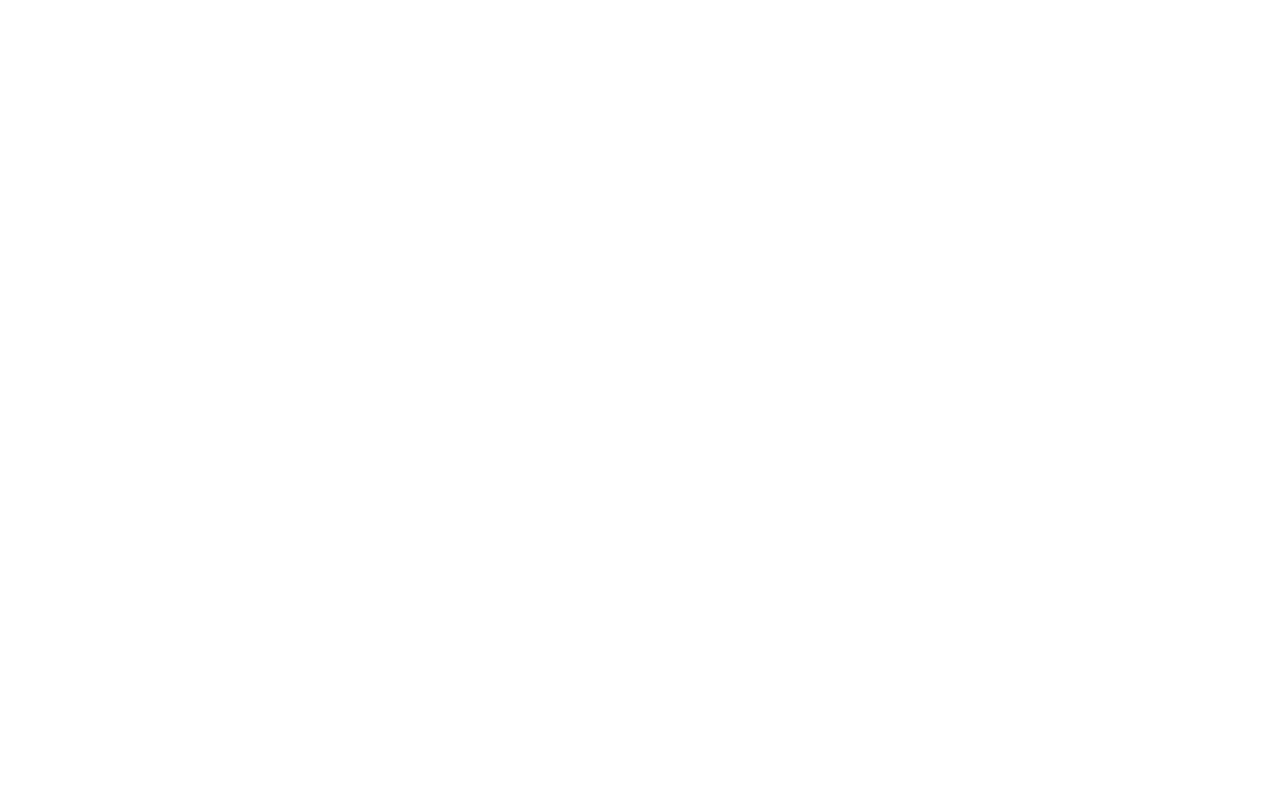
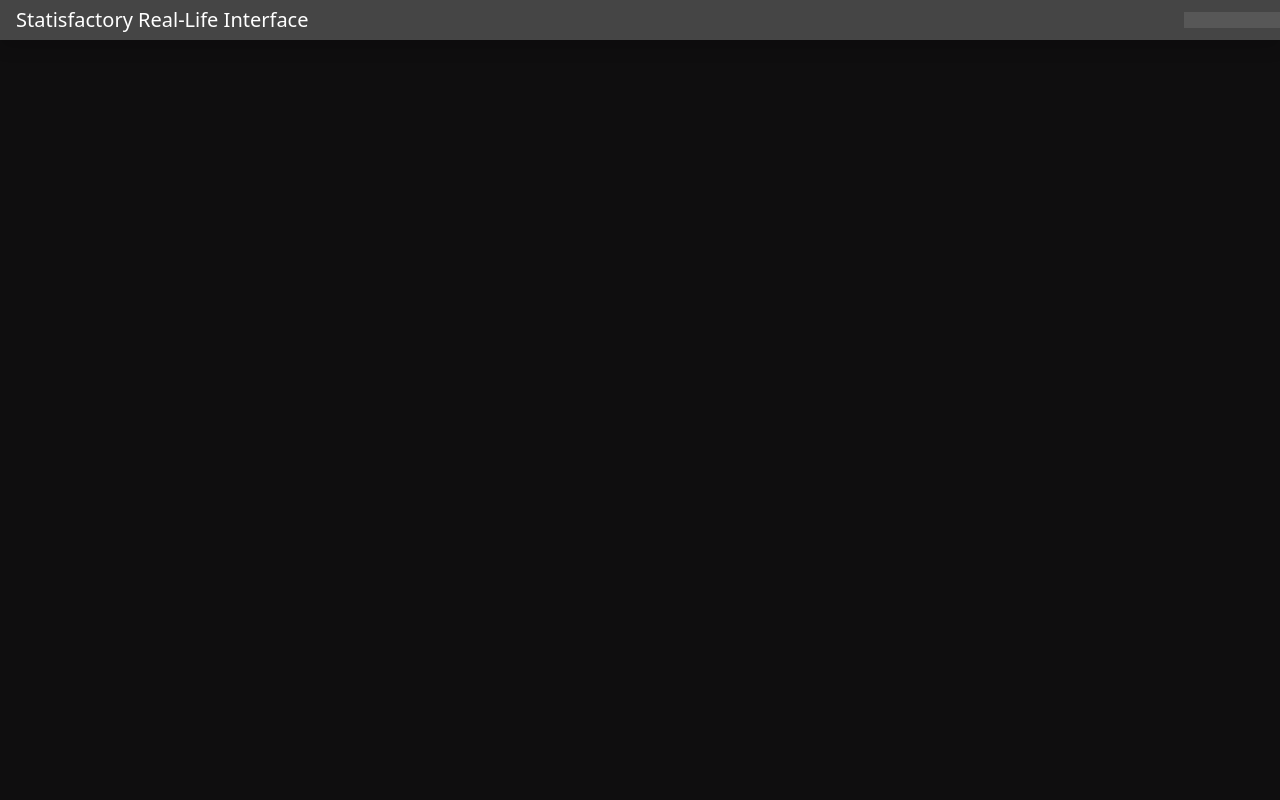
Before and after one commit to Amustache/Statisfactory, a Flask app: page / in a window 1280 px wide. Before the commit the page is empty. Run offline with Flask 3, Linux system fonts and the light colour scheme; parts of the project's set-up code (start-up, migrations or seed data) failed here and were passed over; some libraries are stand-ins or nearby versions.

Commit message:
Work on interface + stats

```diff
--- a/webapp/templates/template.html
+++ b/webapp/templates/template.html
@@ -1,10 +1,33 @@
-<!DOCTYPE html>
-<html lang="en">
+<!doctype html>
+<html lang="en" class="h-100">
 <head>
-    <meta charset="UTF-8">
+    <meta charset="utf-8">
+    <meta name="viewport" content="width=device-width, initial-scale=1">
     <title>Template</title>
+
+    <!-- Bootstrap core CSS -->
+    <link href="{{url_for('static', filename='css/bootstrap/bootstrap.min.css')}}" rel="stylesheet">
+    <link href="{{url_for('static', filename='css/bootstrap-icons/font/bootstrap-icons.min.css')}}" rel="stylesheet">
 </head>
-<body>
+<body class="d-flex flex-column h-100" style="background-color: #0f0e0f;">
 
+<header class="navbar navbar-dark sticky-top flex-md-nowrap p-0 shadow" style="background-color: #454545;">
+    <a class="navbar-brand col-md-3 col-lg-2 me-0 px-3" href="#">
+        <i class="bi bi-window-sidebar"></i>
+        Statisfactory Real-Life Interface
+    </a>
+    <div class="navbar-nav" style="background-color: #575757;">
+        <div class="nav-item text-nowrap">
+            <span class="nav-link active px-5"><i class="bi bi-x-lg"></i></span>
+        </div>
+    </div>
+</header>
+
+
+<!-- Begin page content -->
+<main class="flex-shrink-0">
+</main>
+
+<script src="{{url_for('static', filename='js/bootstrap.bundle.min.js')}}"></script>
 </body>
 </html>
```
Also changed, not shown: README.md, 1 other file.
